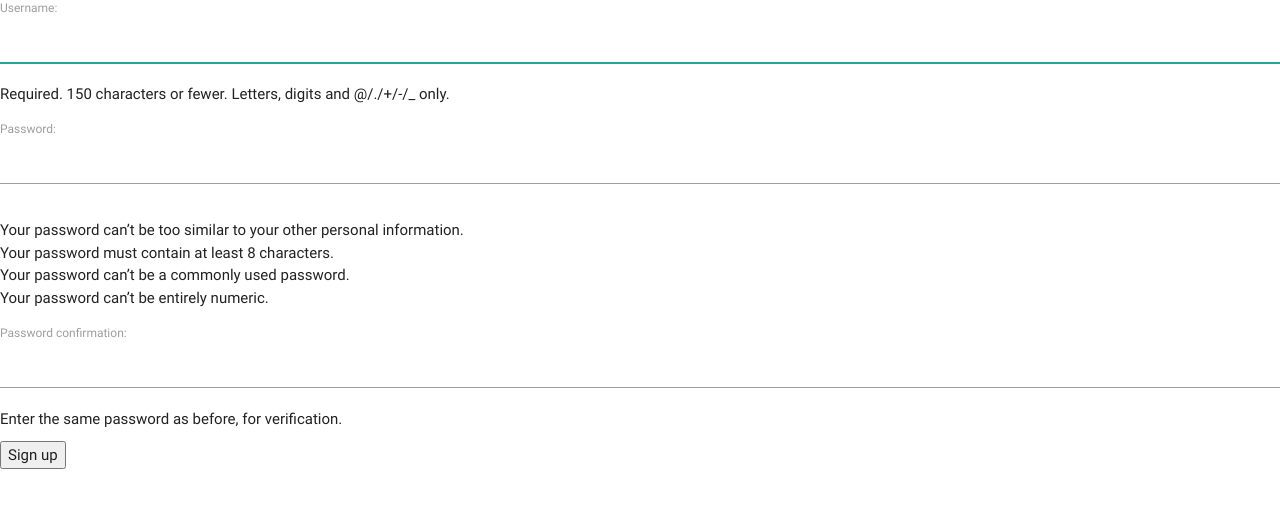
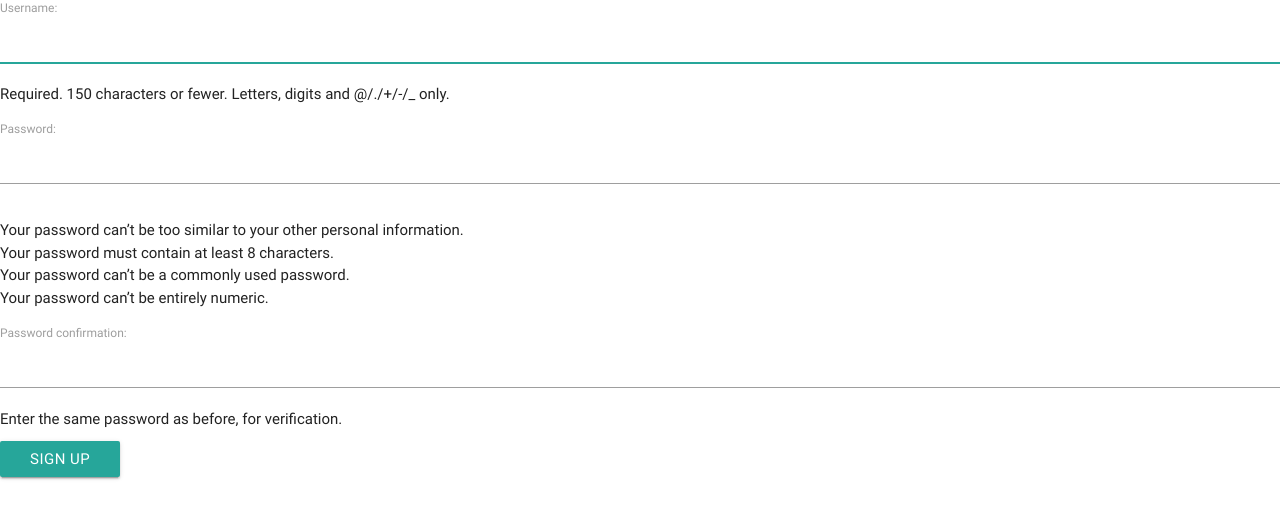
Before and after one commit to ashwin2610/FoodAlloc, a Django app: page /accounts/signup/ in a window 1280 px wide. Shown: the part 236-755 px from the top of the page. Run offline with Django 3.2, Linux system fonts and the light colour scheme.

Commit message:
Button Positions

```diff
--- a/foodalloc/accounts/templates/signup.html
+++ b/foodalloc/accounts/templates/signup.html
@@ -5,7 +5,7 @@
   <form method="post">
     {% csrf_token %}
     {{ form.as_p }}
-    <button type="submit">Sign up</button>
+    <button type="submit" class="waves-effect waves-light btn">Sign up</button>
   </form>
 {% endblock %}
 
--- a/foodalloc/homepage/templates/home.html
+++ b/foodalloc/homepage/templates/home.html
@@ -11,10 +11,10 @@
 				<h1>FoodAlloc</h1>
 				<hr>
 				{% block content %}
-				<div class = "col s6"><a href="{% url 'alloc' %}" class="waves-effect waves-light btn">Food Allocation</a></div>
-				<div class = "col s6"><a href="{% url 'lookup' %}" class="waves-effect waves-light btn">Food Lookup</a></div><br>
-				<div class = "col s6"><a href="{% url 'prefer' %}" class="waves-effect waves-light btn">Set Preferences</a></div>
-				<div class = "col s6"><a href="{% url 'alter' %}" class="waves-effect waves-light btn">Set Alternatives</a></div>
+					<a href="{% url 'alloc' %}" class="waves-effect waves-light btn" style = "top:100px;left:25%">Food Allocation</a>
+					<a href="{% url 'lookup' %}" class="waves-effect waves-light btn" style = "top:100px;left:50%">Food Lookup</a><br>
+					<a href="{% url 'prefer' %}" class="waves-effect waves-light btn" style = "top:200px;left:25%">Set Preferences</a>
+					<a href="{% url 'alter' %}" class="waves-effect waves-light btn" style = "top:200px;left:50%">Set Alternatives</a>
 				{% endblock %}
 
 				{% block if_logged_in %}
@@ -27,8 +27,8 @@
 					     <tr><a href="{% url 'login'%}?next={{request.path}}">Login</a></tr>
 					   {% endif %}
 						</table>
+			        </footer>
 				{% endblock %}
 
-			</footer>
 			</body>
 </html>
--- a/foodalloc/templates/registration/login.html
+++ b/foodalloc/templates/registration/login.html
@@ -2,7 +2,7 @@
 
 {% block content %}
 
-<div class = "card-panel teal">
+<div>
 <h3>Login</h3>
 </div>
 
@@ -32,9 +32,9 @@
 </div>
 
 <div>
-  <input type="submit" value="login" />
+  <input type="submit" value="Login" class="waves-effect waves-light btn" />
   <input type="hidden" name="next" value="{{ next }}" />&emsp;
-  <a href ="{% url 'signup' %}">Signup</a>
+  <a href ="{% url 'signup' %}" class="waves-effect waves-light btn">Signup</a>
 </div>
 </form>
 
```
Also changed, not shown: foodalloc/db.sqlite3, foodalloc/homepage/static/css/materialize.css. Lines whose indentation alone changed are shown as unchanged.
